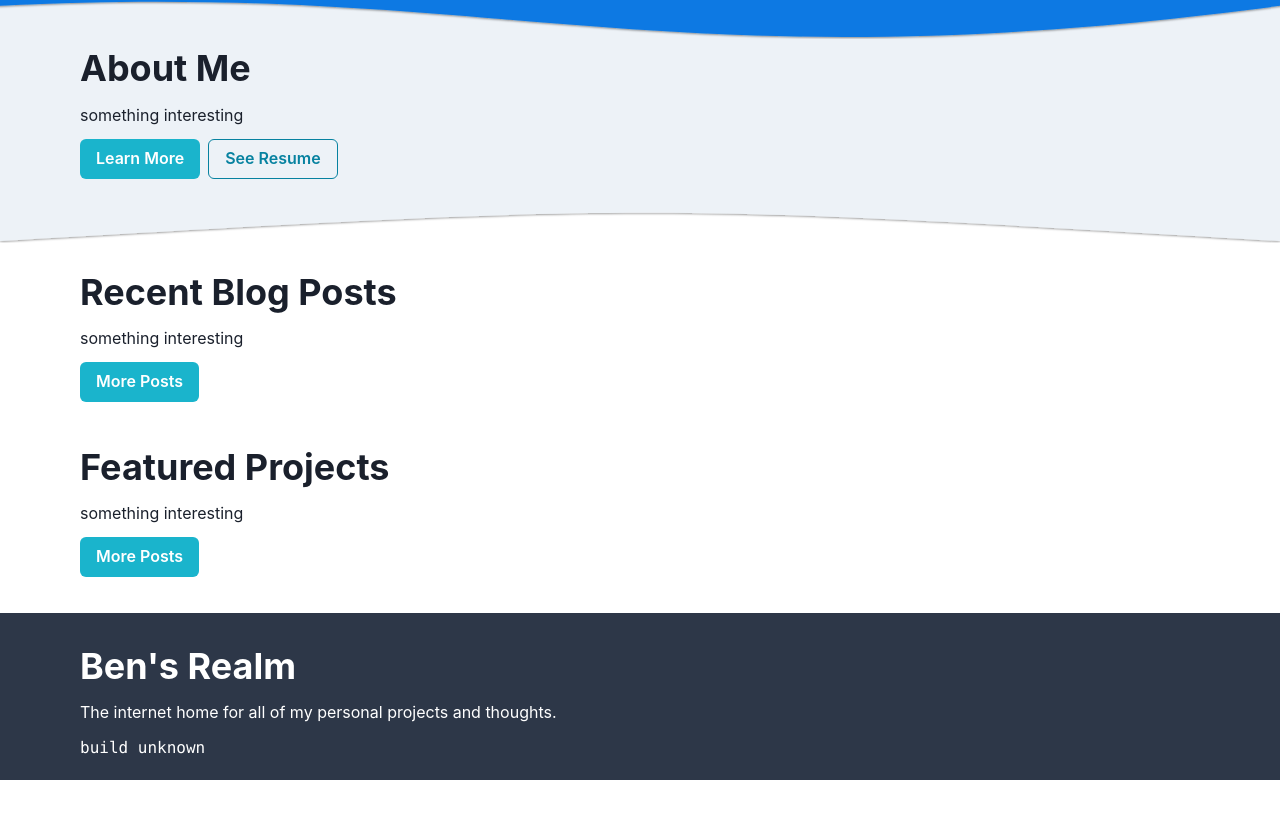
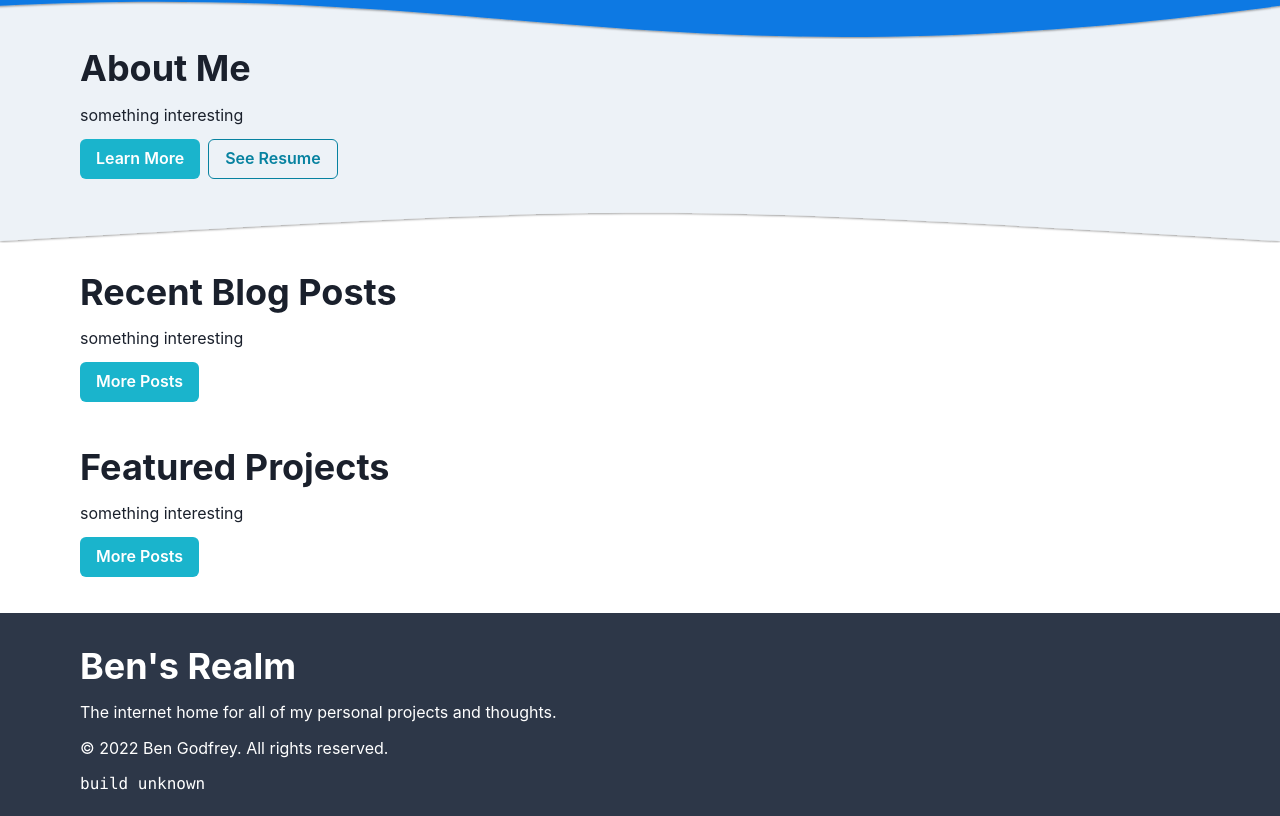
Before and after one commit to BenJetson/benjetson.github.io, a Next.js app in the folder next/: page / in a window 1280 px wide. Shown: the part 467-1283 px from the top of the page. Before the commit the page ends 1247 px from the top, so only its background shows below. Built offline with nearby package versions, Linux system fonts and the light colour scheme; no server answers.

Commit message:
Add copyright statement to footer. fixes #196

```diff
--- a/next/components/footer.js
+++ b/next/components/footer.js
@@ -2,6 +2,7 @@ import { Box, Heading, Text } from "@chakra-ui/react";
 import { GIT_HASH } from "../lib/env";
 import { site } from "../lib/meta";
 import ContentContainer from "./content-container";
+import CopyrightStatement from "./copyright";
 
 const Footer = () => (
   <footer>
@@ -9,6 +10,7 @@ const Footer = () => (
       <ContentContainer>
         <Heading as="h2">{site.title}</Heading>
         <Text>{site.tagline}</Text>
+        <CopyrightStatement />
         <pre>build {GIT_HASH}</pre>
       </ContentContainer>
     </Box>
```
